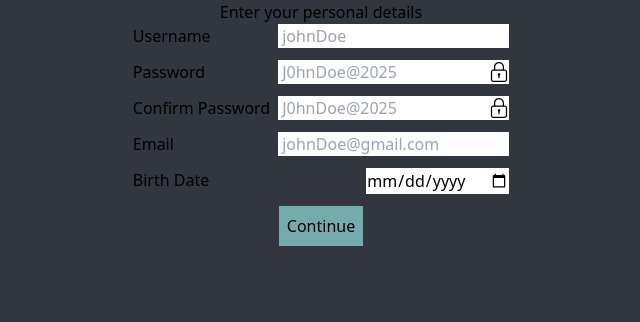
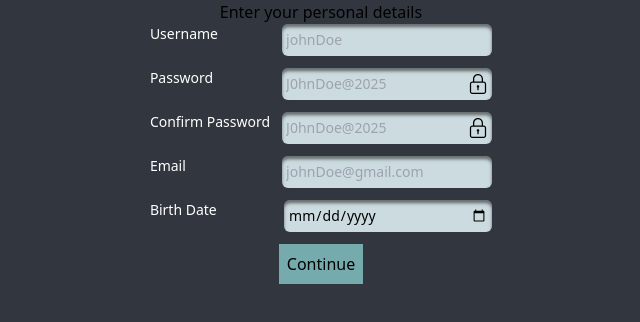
Before and after one commit to KrisztaAntal/project-thats-me, a React (Vite) app in the folder Frontend/: page /signup in a window 1280 px wide. Shown: the top 322 px of the page, without its empty margins (319-959 px from the left). Built offline with nearby package versions, Linux system fonts and the light colour scheme.

Commit message:
change label text color, change input background color, add inner shadow

```diff
--- a/Frontend/src/Components/SignupForm/CustomFormField.tsx
+++ b/Frontend/src/Components/SignupForm/CustomFormField.tsx
@@ -4,17 +4,17 @@ function CustomFormField({ name, inputId, labelValue, inputType, inputValue, onC
 
   return (
     <div className="w-full">
-      <div className="w-full justify-between flex relative gap-2">
-        <label htmlFor={inputId}>{labelValue}</label>
-        <input className='placeholder:pl-1' name={name} id={inputId} type={inputType} value={inputValue} onChange={onChange} placeholder={placeholder} required />
+      <div className="w-full justify-between flex relative gap-3 text-sm">
+        <label className="text-white text-sm min-w-16" htmlFor={inputId}>{labelValue}</label>
+        <input className="shadow-inner-md rounded-md placeholder:justify-center bg-[#CCDBDF] min-h-8 min-w-44 p-1 sm:min-w-52" name={name} id={inputId} type={inputType} value={inputValue} onChange={onChange} placeholder={placeholder} required />
         {labelValue.includes("Password") &&
-          <img className='absolute right-0 top-1/2 transform -translate-y-1/2 cursor-pointer'
+          <img className='absolute right-1 top-1/2 transform -translate-y-1/2 cursor-pointer '
             src={inputType === "password" ? "./lock-closed.svg" : "./lock-open.svg"}
             alt={inputType === "password" ? 'show password' : 'hide password'}
             title={inputType === "password" ? 'show' : 'hide'}
             onClick={onShowPasswordClick}></img>}
       </div>
-      {error && <p className="w-full text-center text-red-600 text-xs">{error}</p>}
+      {error && <p className="w-full text-right text-orange-400 text-xs p-1">{error}</p>}
     </div>
   )
 }
```
